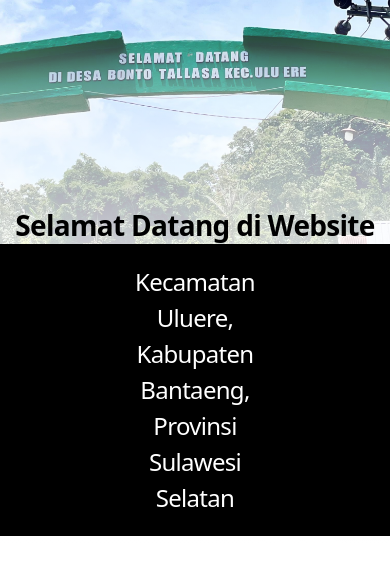
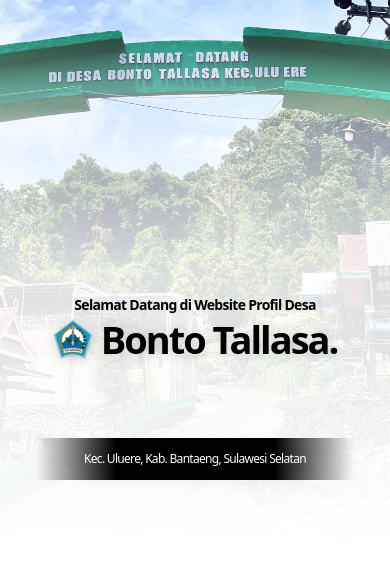
Before and after one commit to wahyuhd25/web-profil-desa-bonto-tallasa, a Next.js app: page / in a window 390 px wide. Shown: the part 232-818 px from the top of the page. Built offline with nearby package versions, Linux system fonts and the light colour scheme; no server answers.

Commit message:
feat(hero): make hero section responsive on mobile

```diff
--- a/src/sections/Hero.tsx
+++ b/src/sections/Hero.tsx
@@ -4,7 +4,15 @@ export default function Hero() {
   return (
     <section
       id="home"
-      className="relative pt-24 h-[92vh] flex items-center justify-center overflow-hidden"
+      className="
+        relative
+        pt-24
+        h-[92vh]
+        flex
+        items-center
+        justify-center
+        overflow-hidden
+      "
     >
       {/* Background Image */}
       <Image
@@ -47,14 +55,25 @@ export default function Hero() {
       />
 
       {/* Content */}
-      <div className="relative z-10 text-center pt-82">
-        <h3 className="text-[28px] text-black mb-1 font-semibold tracking-[-0.7px]">
+      <div className="relative z-10 text-center pt-56 md:pt-82 px-4 md:px-0">
+        <h3
+          className="
+            text-[14px]
+            sm:text-lg
+            md:text-[28px]
+            text-black
+            mb-1
+            font-semibold
+            tracking-[-0.7px]
+          "
+        >
           Selamat Datang di Website Profil Desa
         </h3>
 
         {/* Logo + Title */}
-        <div className="flex items-center justify-center gap-3 pb-14">
-          <div className="relative w-24 h-24">
+        <div className="flex items-center justify-center gap-2 md:gap-3 md:pb-14 mb-[-20px]">
+          {/* LOGO (responsive size) */}
+          <div className="relative w-10 h-10 sm:w-20 sm:h-20 md:w-24 md:h-24">
             <Image
               src="/images/Bantaeng_Regency_Logo 1.png"
               alt="Logo Desa Bonto Tallasa"
@@ -64,16 +83,34 @@ export default function Hero() {
             />
           </div>
 
-          <h2 className="text-[92px] font-extrabold text-black leading-none tracking-[-6px] drop-shadow-[0_2px_6px_rgba(0,0,0,0.15)]">
+          <h2
+            className="
+              text-[38px]
+              sm:text-[56px]
+              md:text-[92px]
+              font-extrabold
+              text-black
+              leading-none
+              tracking-[-2px]
+              drop-shadow-[0_2px_6px_rgba(0,0,0,0.15)]
+            "
+          >
             Bonto Tallasa.
           </h2>
         </div>
       </div>
 
       {/* BLACK INFO BAR – WIDER SOLID CENTER */}
-<div className="absolute bottom-2 left-0 w-full z-20 flex justify-center pointer-events-none">
+      <div className="absolute bottom-16 md:bottom-2 left-0 w-full z-20 flex justify-center pointer-events-none">
         <div
-    className="px-92 py-5 pointer-events-auto"
+          className="
+            px-4
+            sm:px-8
+            md:px-92
+            py-3
+            md:py-5
+            pointer-events-auto
+          "
           style={{
             background: `
               linear-gradient(
@@ -86,11 +123,28 @@ export default function Hero() {
             `,
           }}
         >
-    <p className="text-[24px] text-white tracking-[-0.7px] text-center">
+          <div
+            className="
+              text-white
+              tracking-[-0.7px]
+              text-center
+
+              drop-shadow-[0_2px_4px_rgba(0,0,0,1)]
+              drop-shadow-[0_4px_12px_rgba(0,0,0,1)]
+              md:drop-shadow-none
+            "
+          >
+            {/* MOBILE TEXT */}
+            <p className="block md:hidden text-[12px] px-8">
+              Kec. Uluere, Kab. Bantaeng, Sulawesi Selatan
+            </p>
+
+            {/* DESKTOP TEXT */}
+            <p className="hidden md:block md:text-[24px]">
               Kecamatan Uluere, Kabupaten Bantaeng, Provinsi Sulawesi Selatan
             </p>
           </div>
-
+        </div>
       </div>
     </section>
   );
```
Lines whose indentation alone changed are shown as unchanged.
